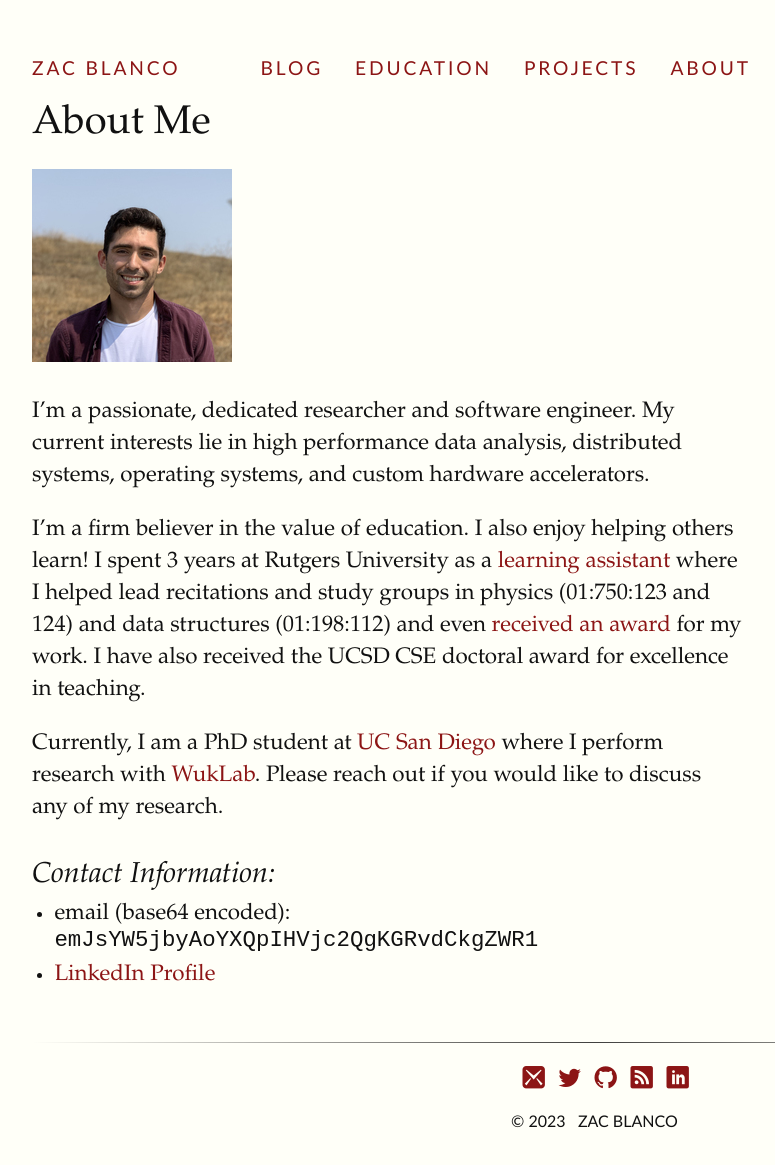
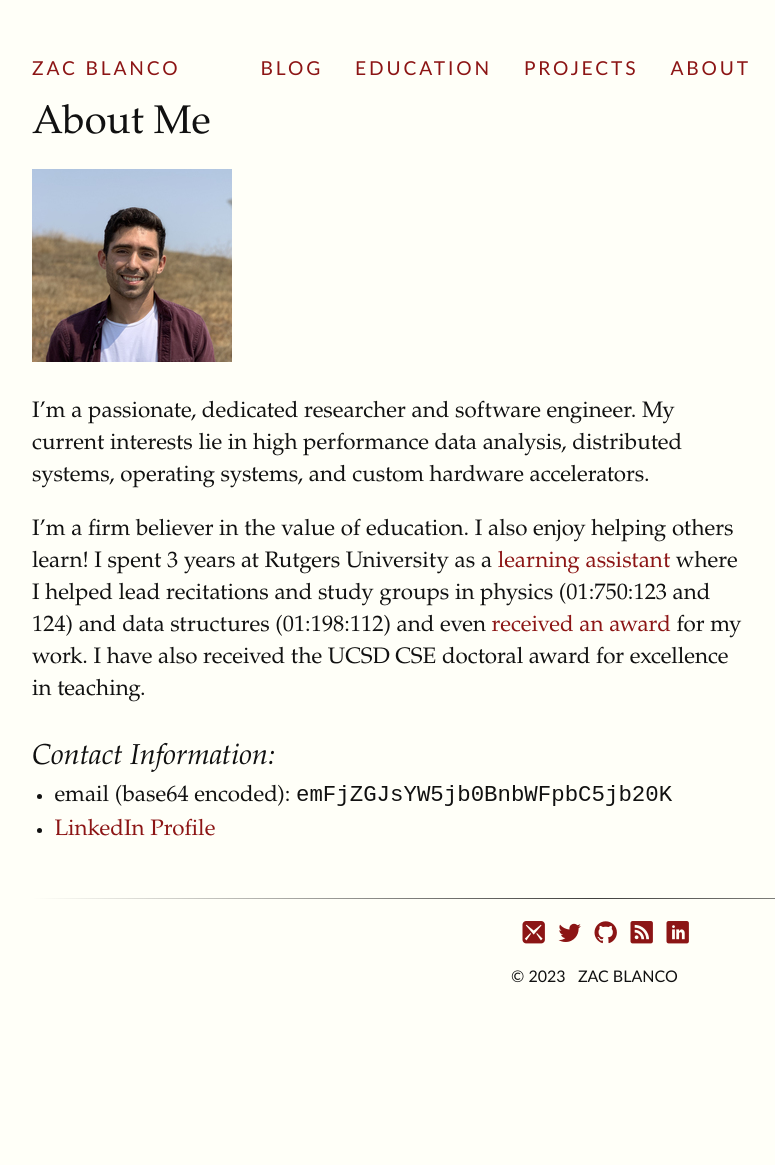
Before and after one commit to ZacBlanco/zacblanco.github.io, a Jekyll site: the page built from about.md, in a window 1280 px wide. Shown: the whole page, without its empty margins (64-839 px from the left). Built offline with Jekyll 4.4.1, drawn with Linux system fonts in a browser that asks for light colours; some web fonts are replaced; after the commit the page ends 1020 px from its top, so only the background shows below that.

Commit message:
Update about and email

```diff
--- a/about.md
+++ b/about.md
@@ -18,11 +18,7 @@ data structures (01:198:112) and even [received an
 award](http://studentawards.rutgers.edu/2018/05/01/zachary-blanco/) for my work.
 I have also received the UCSD CSE doctoral award for excellence in teaching.
 
-Currently, I am a PhD student at [UC San Diego](https://ucsd.edu) where I
-perform research with [WukLab](https://wuklab.io). Please reach out if you would
-like to discuss any of my research.
-
 ### Contact Information:
 
-- email (base64 encoded): `emJsYW5jbyAoYXQpIHVjc2QgKGRvdCkgZWR1`
+- email (base64 encoded): `emFjZGJsYW5jb0BnbWFpbC5jb20K`
 - [LinkedIn Profile](https://www.linkedin.com/pub/zac-blanco/9a/2a6/8a9)
```
